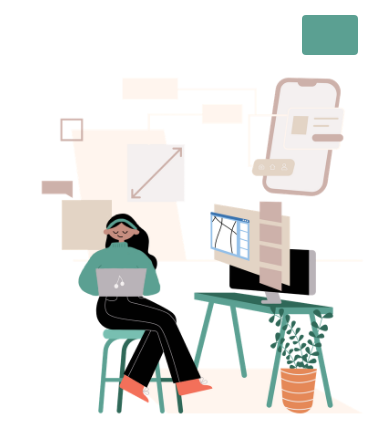
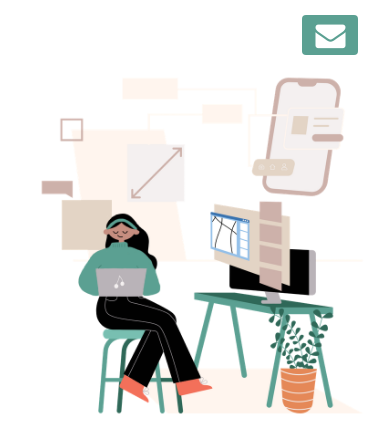
Before and after one commit to anika-ahluwalia/portfolio2020, a PHP site: page / in a window 390 px wide. Shown: the top 427 px of the page. Run offline with PHP 8.4, Linux system fonts and the light colour scheme.

Commit message:
icon change

```diff
--- a/home.html
+++ b/home.html
@@ -17,7 +17,7 @@
         style="background-color: #5BA092; margin-left: 80%; margin-right: 10%; margin-top: 7px;"
         type="button" data-toggle="collapse" data-target="#navbarSupportedContent"
         aria-controls="navbarSupportedContent" aria-expanded="false" aria-label="Toggle navigation">
-        <span class="navbar-toggler-icon"  style="color: white;" ></span>
+        <span class="navbar-toggler-icon"> <i class="fa fa-envelope" style="font-size: 30px; color: white;"></i> </span>
       </button>
         <div class="collapse navbar-collapse right" id="navbarSupportedContent">
           <ul class="navbar-nav ml-auto">
--- a/index.css
+++ b/index.css
@@ -505,6 +505,6 @@
 
 @media (max-width: 570px) {
   .nav-item{
-    margin-right: 20%;
+    margin-left: 12%;
   }
 }
```
